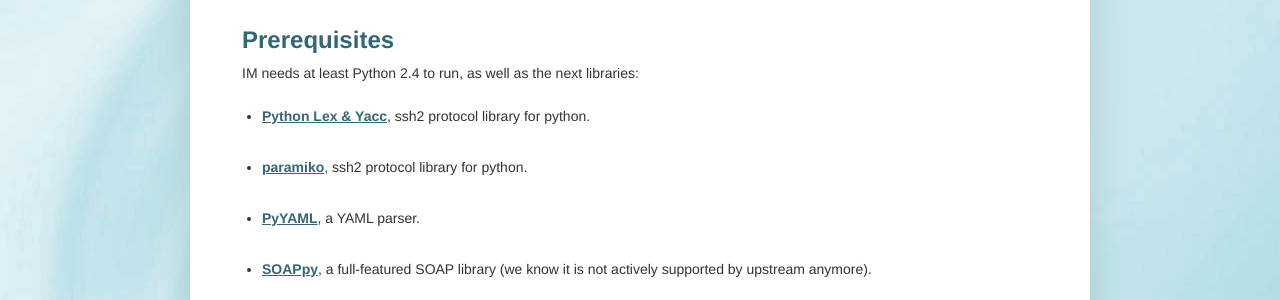
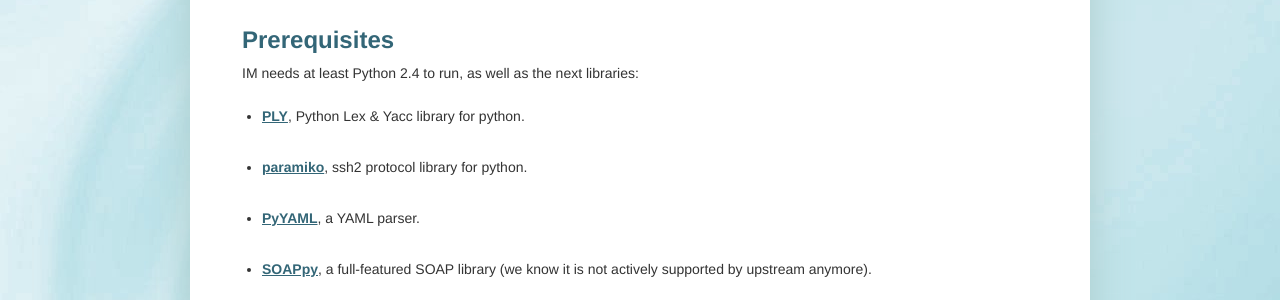
Before and after one commit to grycap/im, a Sphinx documentation site: the page built from doc/source/manual.rst, in a window 1280 px wide and 900 px high. Shown: the part 347-647 px from the top of the window. Built offline with Sphinx 7.4.7, drawn with Linux system fonts in a browser that asks for light colours.

Commit message:
Update minor bugs in documentation

```diff
--- a/doc/source/manual.rst
+++ b/doc/source/manual.rst
@@ -7,7 +7,7 @@
 
 IM needs at least Python 2.4 to run, as well as the next libraries:
 
-* `Python Lex & Yacc <http://www.dabeaz.com/ply/>`_, ssh2 protocol library for python.
+* `PLY <http://www.dabeaz.com/ply/>`_, Python Lex & Yacc library for python.
 * `paramiko <http://www.lag.net/paramiko/>`_, ssh2 protocol library for python.
 * `PyYAML <http://pyyaml.org/>`_, a YAML parser.
 * `SOAPpy <http://pywebsvcs.sourceforge.net/>`_, a full-featured SOAP library
```
Also changed, not shown: other parts of doc/source/manual.rst (+1 -1 lines).
